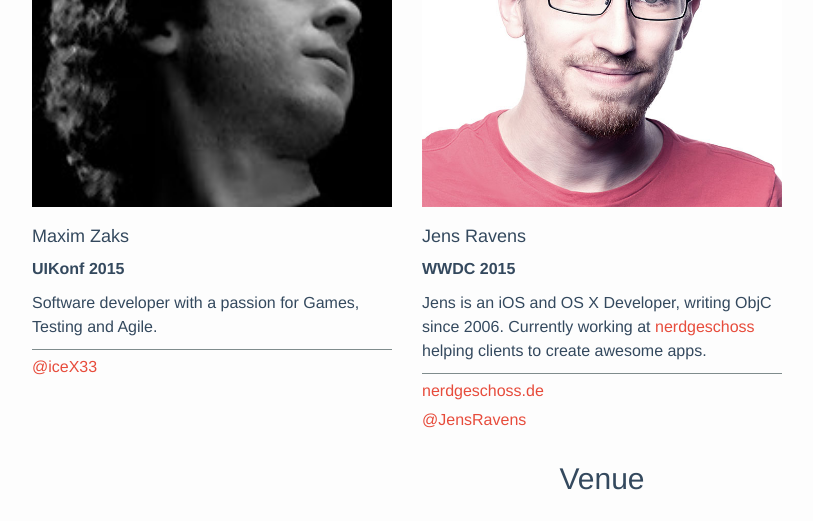
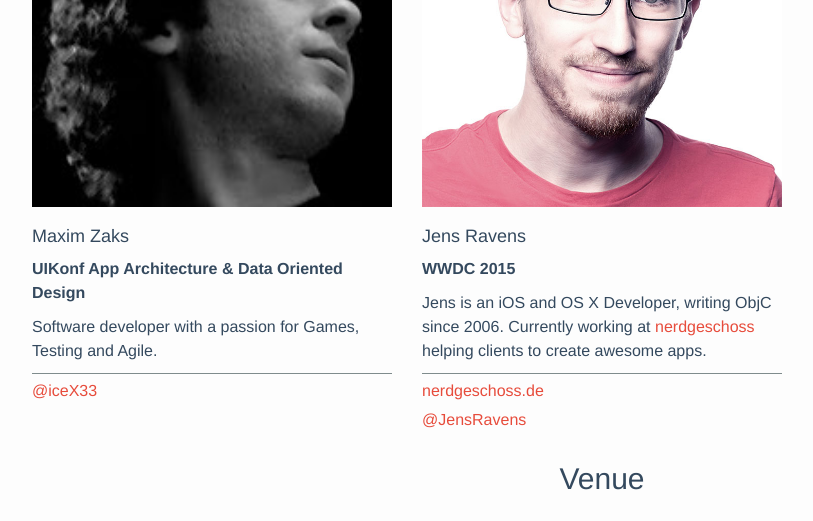
Before and after one commit to swift-berlin/swift-berlin.github.io, a Jekyll site: the page built from _posts/2015-06-15-swift-berlin-9.md, in a window 1280 px wide and 900 px high, scrolled down 1265 px, cut to the strip 0-521 px from the top of the window. Shown: the whole strip, without its empty margins (38-851 px from the left). Built offline with Jekyll 4.4.1, drawn with Linux system fonts in a browser that asks for light colours.

Commit message:
Update 2015-06-15-swift-berlin-9.md
changed the talk title

```diff
--- a/_posts/2015-06-15-swift-berlin-9.md
+++ b/_posts/2015-06-15-swift-berlin-9.md
@@ -17,7 +17,7 @@ location:
 speakers:
   -
     name: Maxim Zaks
-    title: UIKonf 2015
+    title: UIKonf App Architecture & Data Oriented Design
     image: iceX33
     about: Software developer with a passion for Games, Testing and Agile.
     links:
```
